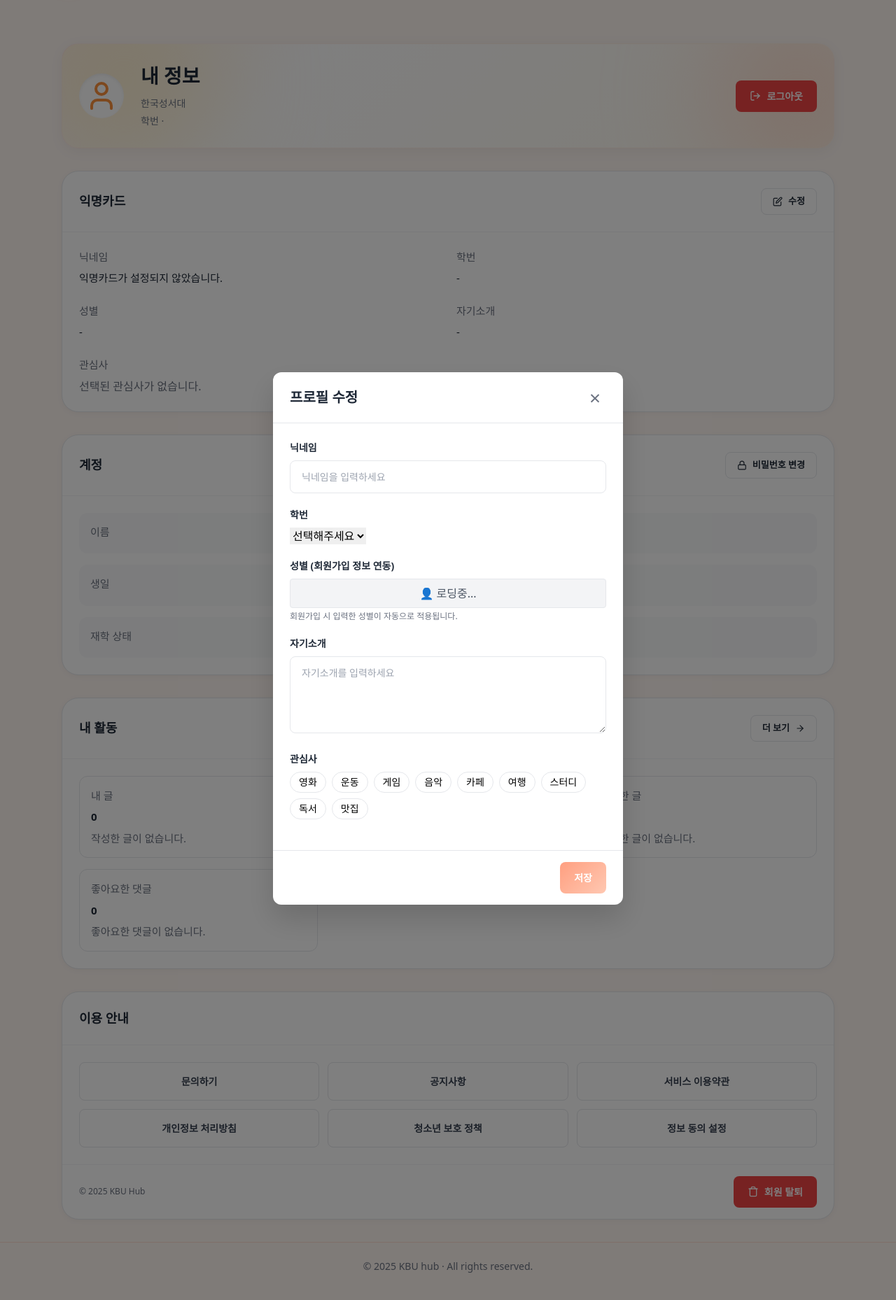
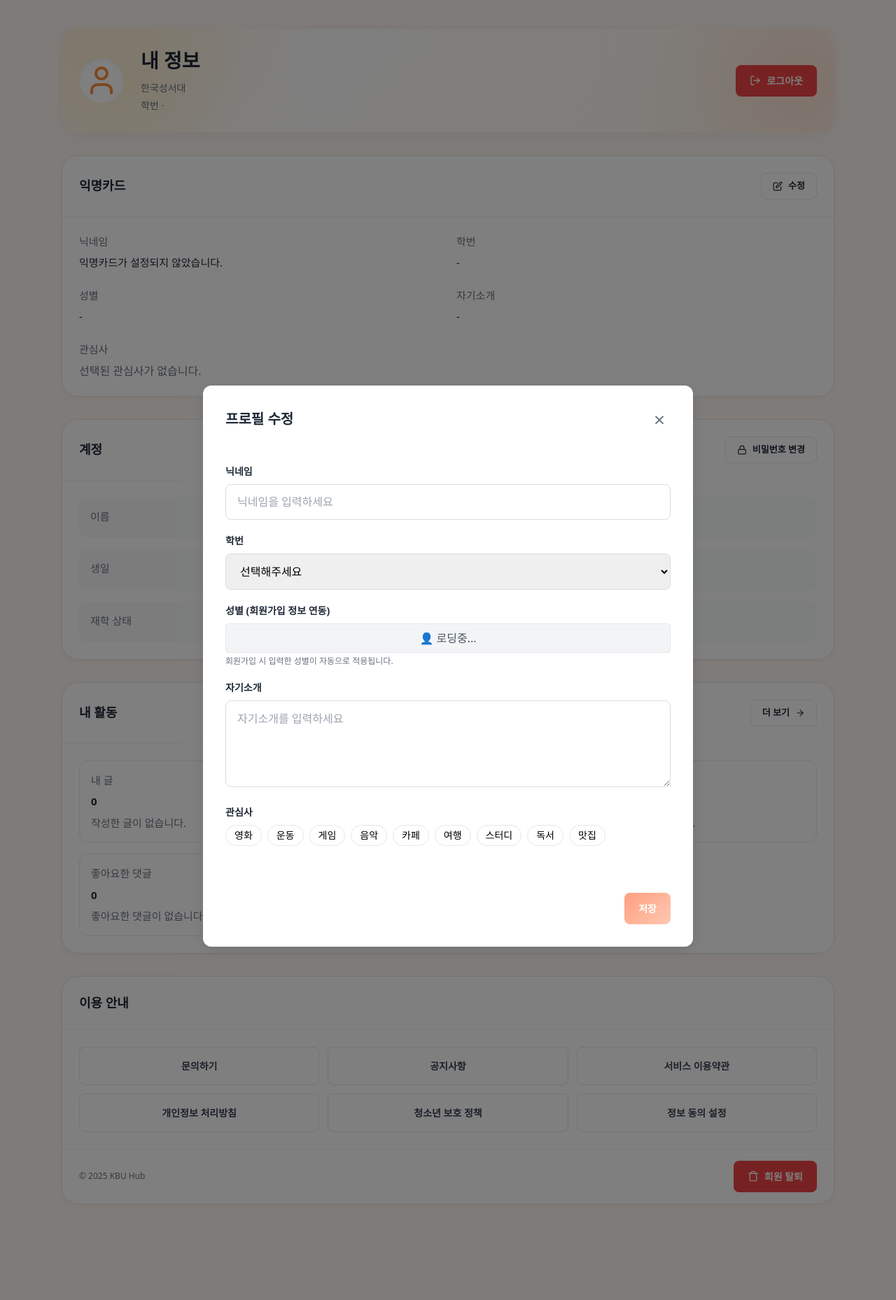
Before and after one commit to dongwook32/KHub, a Flask app: template templates/mypage.html in a window 1280 px wide, after a click on "수정". Shown: the part 80-1938 px from the top of the page at 70% size. Run offline with Flask 3, Linux system fonts and the light colour scheme; the template is opened without the code that fills it, so the values that code supplies are empty; some libraries are stand-ins or nearby versions; some web fonts are replaced.

Commit message:
20학번 추가 마이프로필 수정 카드 ui 수정

```diff
--- a/static/css/mypage.css
+++ b/static/css/mypage.css
@@ -7,6 +7,8 @@
   --muted-color: #6B7280;
   --border-color: #E5E7EB;
   --hover-bg: #F9FAFB;
+  --header-height: 80px;
+  --content-top-spacing: 30px;
 }
 
 .text-muted {
@@ -341,26 +343,32 @@
   justify-content: center;
   z-index: 1000;
   padding: 20px;
+  /* 헤더와의 간격 확보 - 화면 크기에 유동적 */
+  padding-top: calc(var(--header-height) + 12vh);
+  padding-bottom: 12vh;
 }
 
 .modal-content {
   background: white;
   border-radius: 12px;
-  width: 100%;
-  max-width: 500px;
+  width: 80%;
+  max-width: 700px;
   max-height: 90vh;
   overflow: hidden;
-  box-shadow: 0 20px 40px rgba(0, 0, 0, 0.15);
+  box-shadow: 0 4px 20px rgba(0, 0, 0, 0.1);
   display: flex;
   flex-direction: column;
+  margin: 0 auto;
+  padding: 2rem;
 }
 
 .modal-header {
   display: flex;
   align-items: center;
   justify-content: space-between;
-  padding: 20px 24px;
-  border-bottom: 1px solid var(--border-color);
+  padding: 0 0 1.5rem 0;
+  border-bottom: none;
+  margin-bottom: 1.5rem;
 }
 
 .modal-title {
@@ -392,7 +400,7 @@
 }
 
 .modal-body {
-  padding: 24px;
+  padding: 0;
   overflow-y: auto;
   flex: 1;
   min-height: 0;
@@ -421,13 +429,14 @@
   display: flex;
   justify-content: flex-end;
   gap: 12px;
-  padding: 16px 24px;
-  border-top: 1px solid var(--border-color);
+  padding: 1.5rem 0 0 0;
+  border-top: none;
+  margin-top: 1.5rem;
 }
 
 /* 폼 그룹 */
 .form-group {
-  margin-bottom: 20px;
+  margin-bottom: 1.2rem;
 }
 
 .form-group label {
@@ -439,18 +448,20 @@
 }
 
 .form-group input,
-.form-group textarea {
+.form-group textarea,
+.form-group select {
   width: 100%;
-  padding: 12px 16px;
-  border: 1px solid var(--border-color);
+  padding: 0.8rem 1rem;
+  border: 1px solid #ddd;
   border-radius: 8px;
-  font-size: 14px;
+  font-size: 1rem;
   font-family: inherit;
   transition: all 0.2s ease;
 }
 
 .form-group input:focus,
-.form-group textarea:focus {
+.form-group textarea:focus,
+.form-group select:focus {
   outline: none;
   border-color: var(--primary-color);
   box-shadow: 0 0 0 3px rgba(255, 159, 128, 0.1);
@@ -534,11 +545,29 @@
   border-bottom: none;
 }
 
+/* 메인 컨텐츠 레이아웃 - 강제 간격 확보 */
+main {
+  min-height: calc(100vh - var(--header-height));
+  /* 헤더 높이(80px) + 추가 여백(40px) = 총 120px */
+  margin-top: 120px !important;
+  padding-top: 0 !important;
+  padding-bottom: 2rem;
+  position: relative;
+  z-index: 1;
+}
+
 /* 반응형 디자인 */
 @media (max-width: 768px) {
-  /* 모바일에서 상단 메뉴와의 간격 확보 */
+  /* 태블릿/모바일: 헤더와의 간격을 약간 줄임 */
   main {
-    margin-top: 100px !important;
+    margin-top: 110px !important;
+    padding-top: 0 !important;
+  }
+
+  /* 모바일에서 모달 상단 여백 조정 - 유동적 */
+  .modal {
+    padding-top: calc(var(--header-height) + 10vh);
+    padding-bottom: 10vh;
   }
 
   .hero-content {
@@ -606,9 +635,16 @@
 }
 
 @media (max-width: 480px) {
-  /* 작은 모바일에서 상단 메뉴와의 간격 확보 */
+  /* 작은 모바일: 헤더와의 간격을 최소화 */
   main {
-    margin-top: 95px !important;
+    margin-top: 100px !important;
+    padding-top: 0 !important;
+  }
+
+  /* 작은 모바일에서 모달 상단 여백 최소화 - 유동적 */
+  .modal {
+    padding-top: calc(var(--header-height) + 8vh);
+    padding-bottom: 8vh;
   }
 
   .hero-content {
--- a/templates/mypage.html
+++ b/templates/mypage.html
@@ -266,7 +266,7 @@
     {% endif %}
   {% endwith %}
 
-  <main class="mx-auto max-w-6xl px-4 md:px-6 py-8 space-y-8" style="margin-top: 110px;">
+  <main class="mx-auto max-w-6xl px-4 md:px-6 space-y-8" style="margin-top: 120px !important;">
     <!-- 상단 히어로 섹션 -->
     <div class="hero-summary">
       <div class="hero-bg-blur hero-bg-blur-1"></div>
@@ -466,6 +466,7 @@
             <option value="23학번">23학번</option>
             <option value="22학번">22학번</option>
             <option value="21학번">21학번</option>
+            <option value="20학번">20학번</option>
           </select>
         </div>
         <div class="form-group">
```
